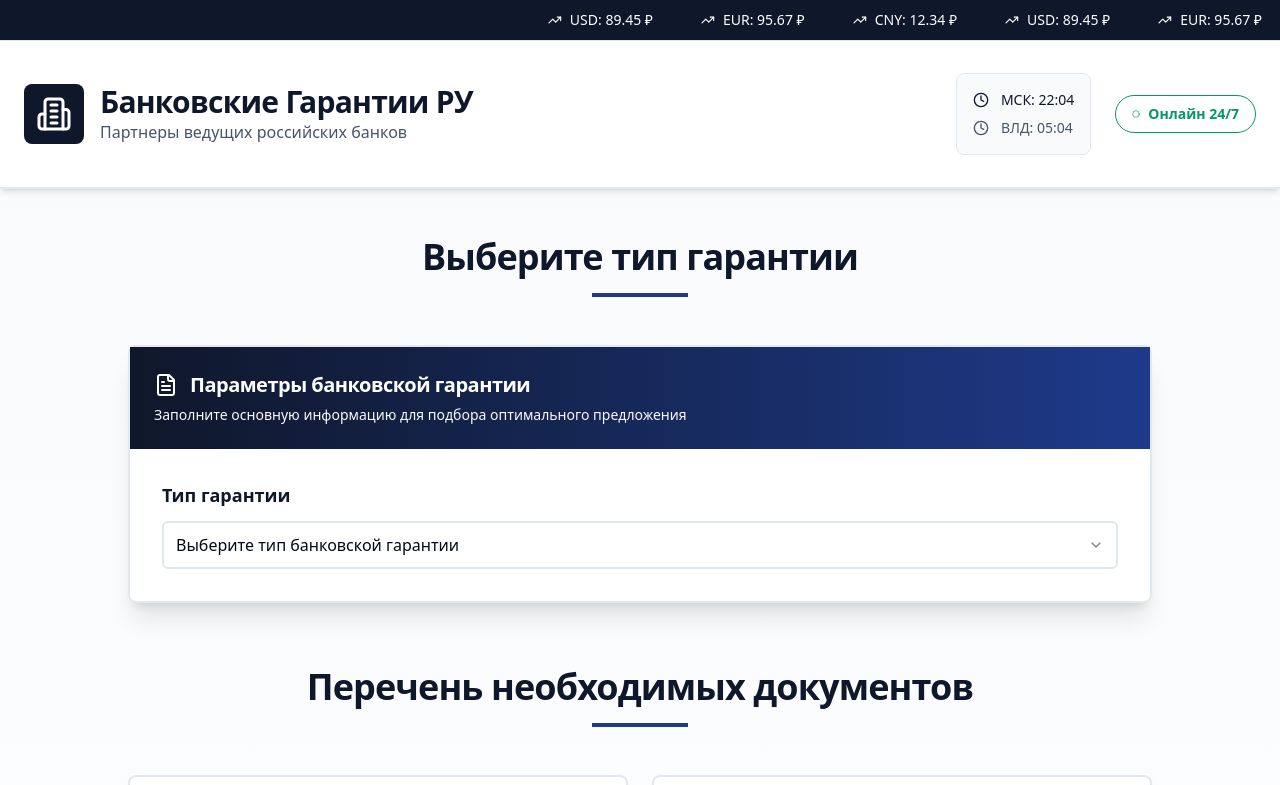
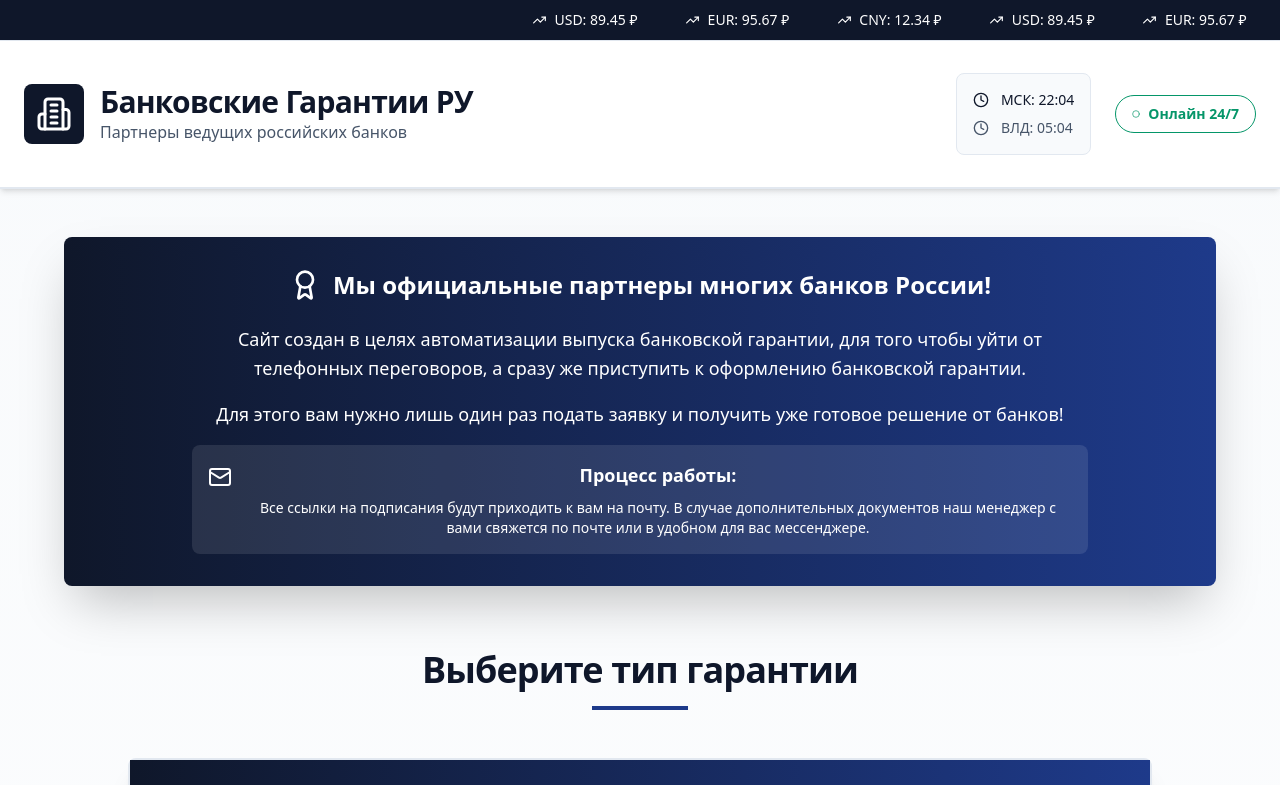
Before and after one commit to tkalyuzhnii-debug/ai-bank-guarantees, a React (Vite) app: page / in a window 1280 px wide. Shown: the top 785 px of the page. Built offline with nearby package versions, Linux system fonts and the light colour scheme.

Commit message:
Добавить лендинг банковских гарантий

```diff
--- a/src/pages/Index.tsx
+++ b/src/pages/Index.tsx
@@ -156,6 +156,42 @@ const Index = () => {
       </header>
 
       <main className="container mx-auto px-6 py-12">
+        {/* Info Banner */}
+        <div className="max-w-6xl mx-auto mb-16">
+          <Card className="bg-gradient-to-r from-bank-navy to-bank-blue text-white shadow-2xl border-0">
+            <CardContent className="p-8">
+              <div className="text-center space-y-6">
+                <div className="flex items-center justify-center gap-3 mb-4">
+                  <Icon name="Award" size={32} className="text-white" />
+                  <h2 className="text-2xl font-bold">
+                    Мы официальные партнеры многих банков России!
+                  </h2>
+                </div>
+
+                <div className="max-w-4xl mx-auto space-y-4 text-lg leading-relaxed">
+                  <p>
+                    Сайт создан в целях автоматизации выпуска банковской гарантии, для того чтобы уйти от телефонных переговоров, а сразу же приступить к оформлению банковской гарантии.
+                  </p>
+                  <p>
+                    Для этого вам нужно лишь один раз подать заявку и получить уже готовое решение от банков!
+                  </p>
+                  <div className="bg-white/10 p-4 rounded-lg mt-6">
+                    <div className="flex items-start gap-3">
+                      <Icon name="Mail" size={24} className="text-white mt-1 flex-shrink-0" />
+                      <div>
+                        <p className="font-semibold mb-2">Процесс работы:</p>
+                        <p className="text-sm">
+                          Все ссылки на подписания будут приходить к вам на почту. В случае дополнительных документов наш менеджер с вами свяжется по почте или в удобном для вас мессенджере.
+                        </p>
+                      </div>
+                    </div>
+                  </div>
+                </div>
+              </div>
+            </CardContent>
+          </Card>
+        </div>
+
         {/* Guarantee Type Selection */}
         <div className="max-w-5xl mx-auto mb-16">
           <div className="text-center mb-12">
```
